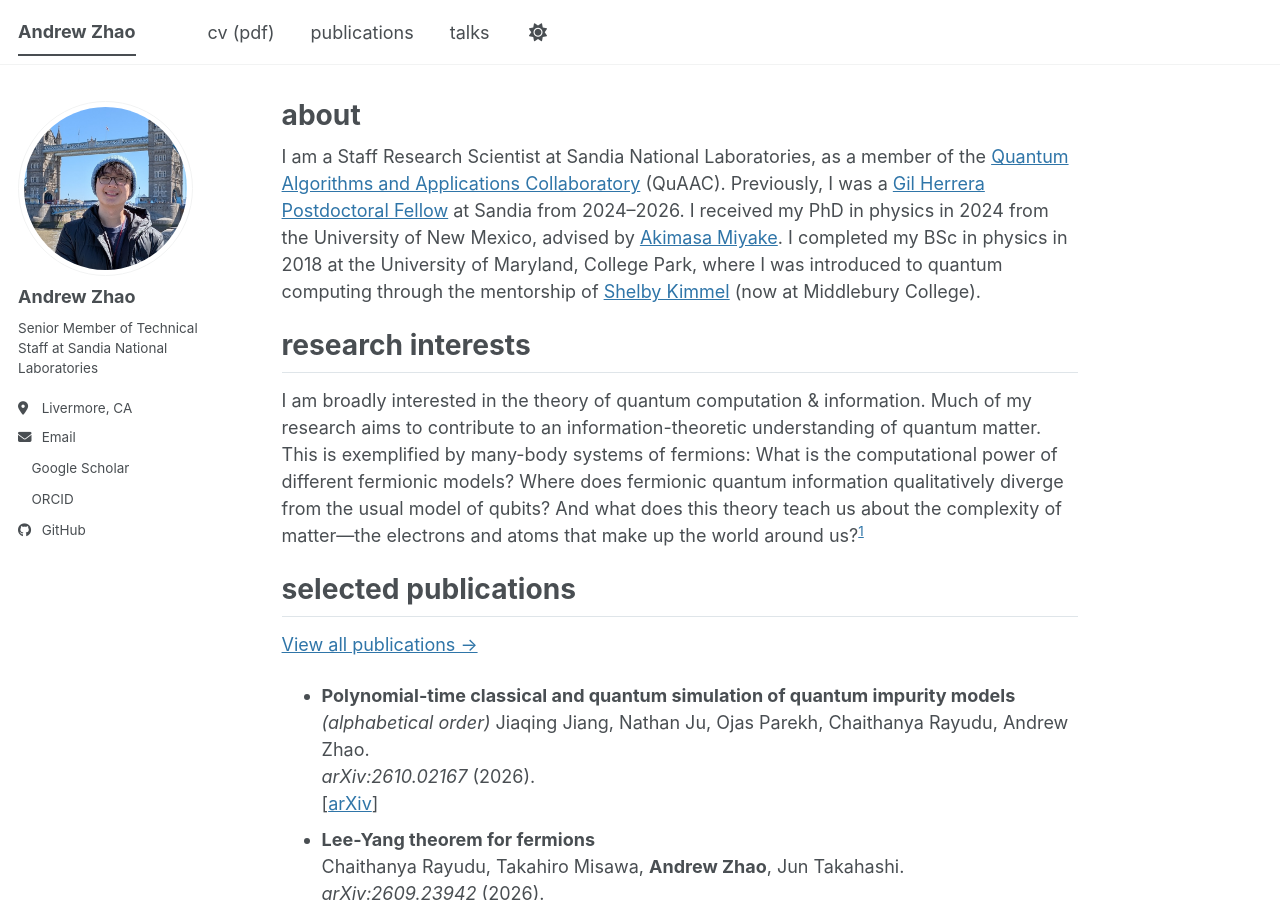
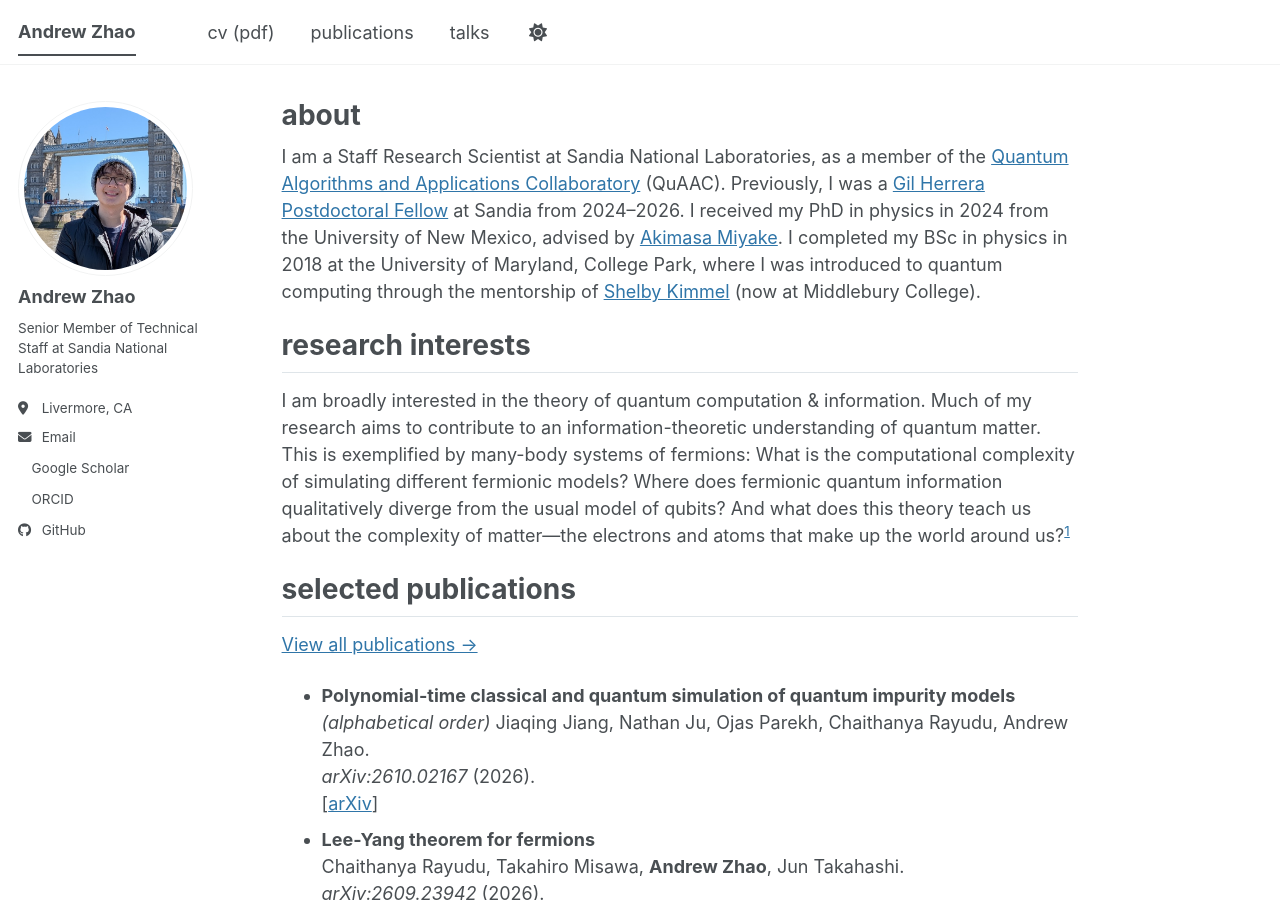
Before and after one commit to zhao-andrew/zhao-andrew.github.io, a Jekyll site: the page built from _pages/about.md, in a window 1280 px wide and 900 px high. Built offline with Jekyll 4.4.1, drawn with Linux system fonts in a browser that asks for light colours; a style sheet for code colours, icons or effects is not loaded.

Commit message:
More wording

```diff
--- a/_includes/sections/interests.md
+++ b/_includes/sections/interests.md
@@ -1,6 +1,6 @@
 Research Interests
 ==================
 
-I am broadly interested in the theory of quantum computation & information. Much of my research aims to contribute to an information-theoretic understanding of quantum matter. This is exemplified by many-body systems of fermions: What is the computational power of different fermionic models? Where does fermionic quantum information qualitatively diverge from the usual model of qubits? And what does this theory teach us about the complexity of matter---the electrons and atoms that make up the world around us?[^1]
+I am broadly interested in the theory of quantum computation & information. Much of my research aims to contribute to an information-theoretic understanding of quantum matter. This is exemplified by many-body systems of fermions: What is the computational complexity of simulating different fermionic models? Where does fermionic quantum information qualitatively diverge from the usual model of qubits? And what does this theory teach us about the complexity of matter---the electrons and atoms that make up the world around us?[^1]
 
 [^1]: This em dash was human generated.
```
